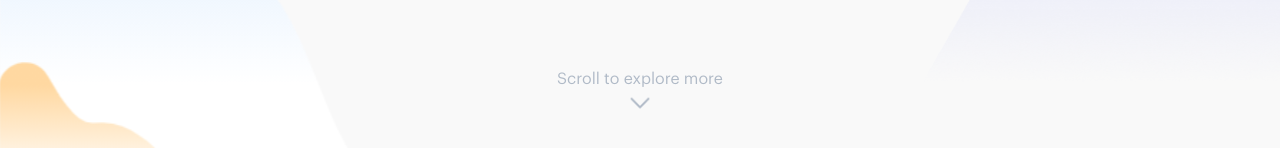
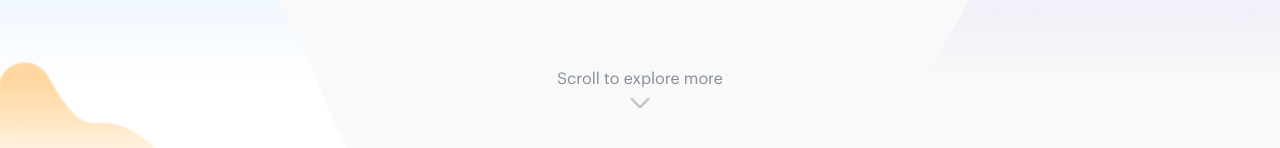
Before and after one commit to LuccaZVPS/simple-agency-spa, a React (Create React App) app: page / in a window 1280 px wide. Shown: the part 652-800 px from the top of the page. Built offline with nearby package versions, Linux system fonts and the light colour scheme.

Commit message:
fix: change wrong gray color

```diff
--- a/src/styles/GlobalStyle.ts
+++ b/src/styles/GlobalStyle.ts
@@ -8,7 +8,7 @@ export const GlobalStyle = createGlobalStyle`
 
     --BLACK: #0B0720;
      --BACKGROUND: #F9F9F9;
-     --GRAY:#B0BAC7;
+     --GRAY:#828C96;
      --BLUE:#4353FF;
      --SECONDARY:#BFC7FA;
     margin: 0;
```
